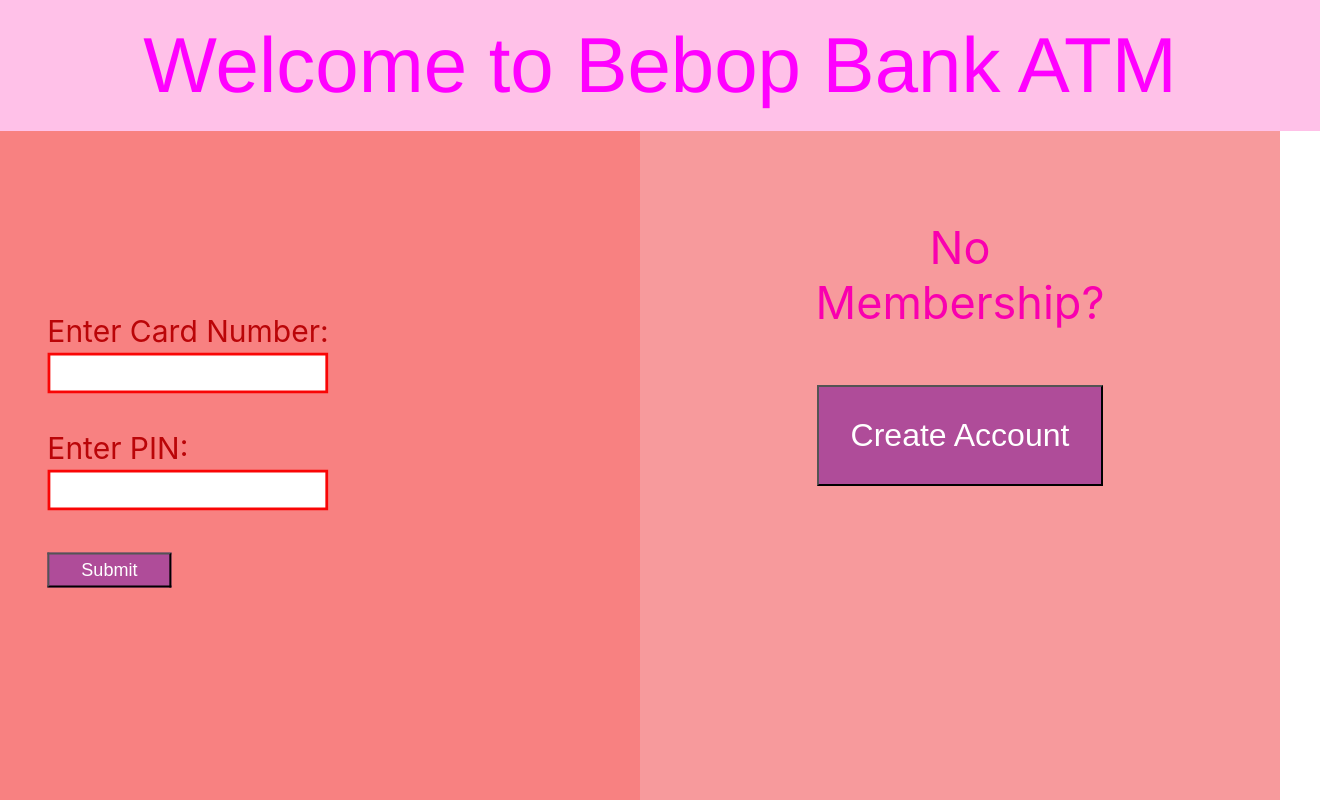
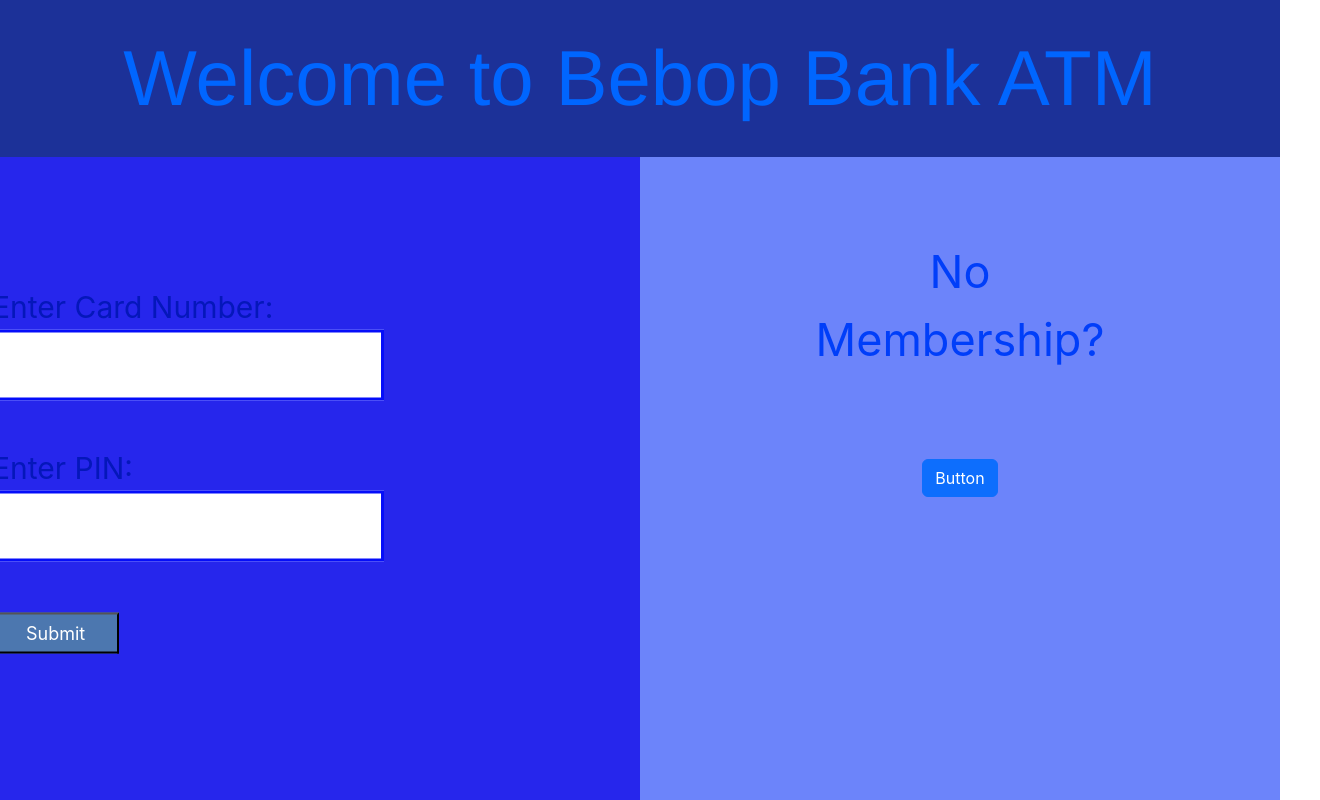
Before and after one commit to 220425-Reston-NET/CoderBebopFE, a React (Create React App) app: page / in a window 1280 px wide. Shown: the whole page, 1320 px wide, since content can reach past the window. Built offline with nearby package versions, Linux system fonts and the light colour scheme.

Commit message:
update welcome page

```diff
--- a/public/index.html
+++ b/public/index.html
@@ -25,6 +25,9 @@
       Learn how to configure a non-root public URL by running `npm run build`.
     -->
     <title>React App</title>
+
+    <!-- CSS only -->
+    <link href="https://cdn.jsdelivr.net/npm/bootstrap@5.2.0-beta1/dist/css/bootstrap.min.css" rel="stylesheet" integrity="sha384-0evHe/X+R7YkIZDRvuzKMRqM+OrBnVFBL6DOitfPri4tjfHxaWutUpFmBp4vmVor" crossorigin="anonymous">
   </head>
   <body>
     <noscript>You need to enable JavaScript to run this app.</noscript>
@@ -39,5 +42,7 @@
       To begin the development, run `npm start` or `yarn start`.
       To create a production bundle, use `npm run build` or `yarn build`.
     -->
+    <!-- JavaScript Bundle with Popper -->
+    <script src="https://cdn.jsdelivr.net/npm/bootstrap@5.2.0-beta1/dist/js/bootstrap.bundle.min.js" integrity="sha384-pprn3073KE6tl6bjs2QrFaJGz5/SUsLqktiwsUTF55Jfv3qYSDhgCecCxMW52nD2" crossorigin="anonymous"></script>
   </body>
 </html>
--- a/src/components/ButtonTwo.tsx
+++ b/src/components/ButtonTwo.tsx
@@ -6,7 +6,7 @@ function ButtonTwo() {
     }
 
   return (
-    <button className='buttontwo' onClick={clickHandler}>Create Account</button>
+    <button className="btn btn-primary" type="button">Button</button>
   )
 }
 
--- a/src/components/Create.tsx
+++ b/src/components/Create.tsx
@@ -1,6 +1,6 @@
 import React from 'react'
 import ButtonTwo from './ButtonTwo'
-import './Login.css'
+import './Welcome.css'
 
 function Create() {
   return (
--- a/src/components/Login.css
+++ /dev/null
@@ -1,71 +0,0 @@
-.split {
-    height: 90%;
-    width: 50%;
-    position: fixed;
-    z-index: 1;
-    top: 20;
-    overflow-x: hidden;
-    padding-top: 20px;
-  }
-
-  /* Control the left side */
-  .left {
-    left: 0;
-    background-color: rgb(248, 129, 129);
-  }
-
-  /* Control the right side */
-  .right {
-    right: 0;
-    background-color: rgb(247, 154, 156);
-  }
-
-  /* If you want the content centered horizontally and vertically */
-  .centered {
-    color:rgb(249, 0, 175);
-    font-size: 45px;
-    position: absolute;
-    top: 30%;
-    left: 50%;
-    transform: translate(-50%, -50%);
-    text-align: center;
-  }
-
-  .centeredtwo {
-    position: absolute;
-    margin: 60px;
-    font-size: 30px;
-    color:rgb(186, 5, 8);
-    top: 35%;
-    left: 20%;
-    transform: translate(-50%, -50%);
-    text-align: left;
-  }
-
-  .text {
-    top: 35%;
-    color:rgb(249, 0, 175);
-    font-size: 45px;
-  }
-
-  input[type=text] {
-    width: 100%;
-    padding: 10px 10px;
-    box-sizing: border-box;
-    border: 3px solid rgb(249, 5, 5);
-    outline: none;
-  }
-
-  .button {
-    background-color: #af4c99;
-    color: white;
-    padding: 5px 32px;
-    font-size: 18px;
-  }
-
-  .buttontwo {
-    background-color: #af4c99;
-    color: white;
-    padding: 30px 32px;
-    font-size: 32px;
-  }
--- a/src/components/Login.tsx
+++ b/src/components/Login.tsx
@@ -1,7 +1,7 @@
 import React from 'react'
 import Button from './Button'
 import Input from './Input'
-import './Login.css'
+import './Welcome.css'
 
 function Login() {
   return (
--- a/src/components/Welcome.css
+++ b/src/components/Welcome.css
@@ -2,9 +2,81 @@
     height: 100%;
     width: 100%;
     padding: 20px;
-    background-color: rgb(255, 193, 232);
+    background-color: rgb(28, 49, 152);
     font-size: 78px;
     text-align: center;
     font-family: 'Franklin Gothic Medium', 'Arial Narrow', Arial, sans-serif;
-    color: fuchsia;
+    color: rgb(0, 102, 255);
 }
+
+.split {
+    height: 90%;
+    width: 50%;
+    position: fixed;
+    z-index: 1;
+    top: 20;
+    overflow-x: hidden;
+    padding-top: 20px;
+  }
+
+  /* Control the left side */
+  .left {
+    left: 0;
+    background-color: rgb(38, 38, 236);
+  }
+
+  /* Control the right side */
+  .right {
+    right: 0;
+    background-color: rgb(108, 132, 250);
+  }
+
+  /* If you want the content centered horizontally and vertically */
+  .centered {
+    color:rgb(0, 62, 249);
+    font-size: 45px;
+    position: absolute;
+    top: 30%;
+    left: 50%;
+    transform: translate(-50%, -50%);
+    text-align: center;
+  }
+
+  .centeredtwo {
+    position: absolute;
+    margin: 60px;
+    font-size: 30px;
+    color:rgb(5, 23, 186);
+    top: 35%;
+    left: 20%;
+    transform: translate(-50%, -50%);
+    text-align: left;
+  }
+
+  .text {
+    top: 35%;
+    color:rgb(37, 0, 249);
+    font-size: 45px;
+  }
+
+  input[type=text] {
+    width: 100%;
+    padding: 10px 10px;
+    box-sizing: border-box;
+    border: 3px solid rgb(5, 13, 249);
+    outline: none;
+  }
+
+  .button {
+    background-color: #4c77af;
+    color: white;
+    padding: 5px 32px;
+    font-size: 18px;
+  }
+
+  .buttontwo {
+    background-color: #4c77af;
+    color: white;
+    padding: 30px 32px;
+    font-size: 32px;
+  }
```
